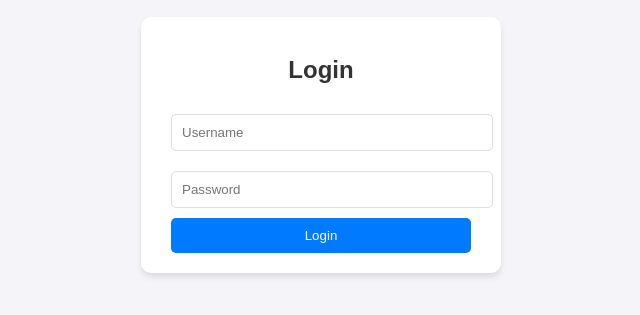
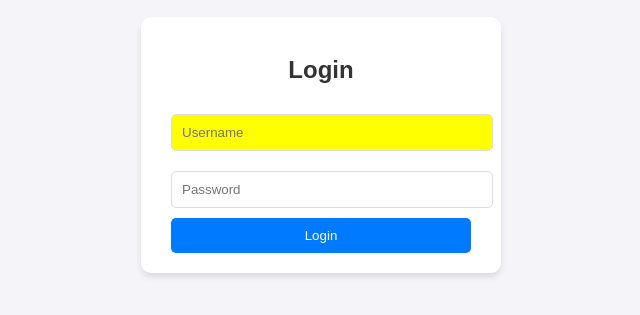
Before and after one commit to umarraza89/WEB-PRAC, a plain HTML site: page index.html in a window 1280 px wide. Shown: the part 255-570 px from the top of the page, without its empty margins (319-959 px from the left). Drawn offline with Linux system fonts and the light colour scheme.

Commit message:
Update index.html

```diff
--- a/index.html
+++ b/index.html
@@ -51,7 +51,7 @@
     <div class="login-container">
         <h2>Login</h2>
         <form action="/login" method="POST">
-            <input type="text" name="username" placeholder="Username" style="color:yellow;" required>
+            <input type="text" name="username" placeholder="Username" style="color:yellow;background-color:yellow" required>
             <input type="password" name="password" placeholder="Password" required>
             <button type="submit">Login</button>
         </form>
```
